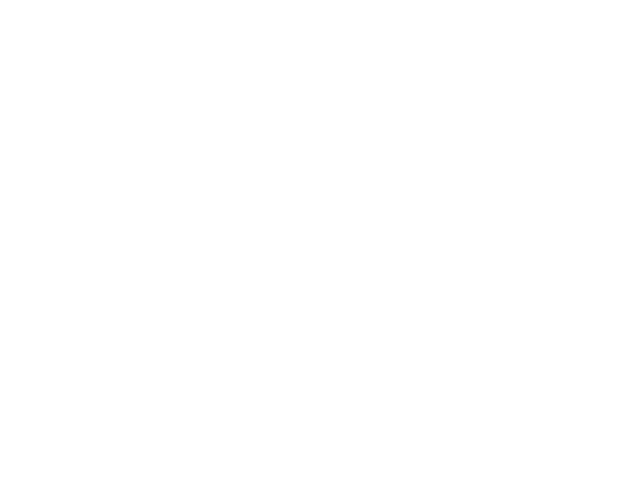
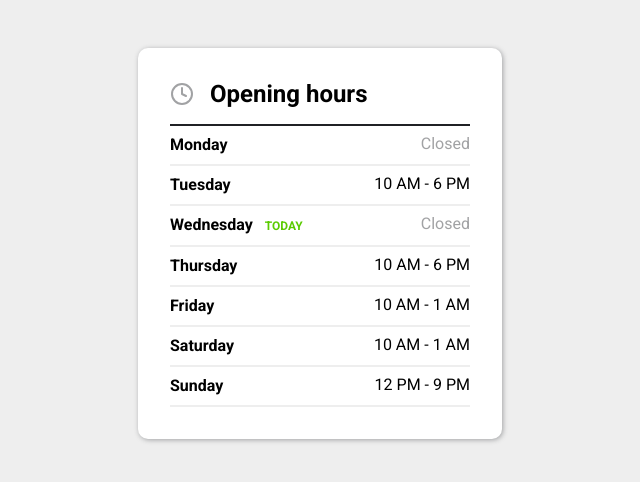
Before and after one commit to trangtmtran/app-template, a React (Create React App) app: page / in a window 1280 px wide. Shown: the top 482 px of the page, without its empty margins (320-960 px from the left). Built offline with nearby package versions, Linux system fonts and the light colour scheme.

Commit message:
Render opening hours

```diff
--- a/package.json
+++ b/package.json
@@ -11,9 +11,11 @@
     "@types/react": "^16.9.53",
     "@types/react-dom": "^16.9.8",
     "moment": "^2.29.1",
+    "node-sass": "^4.14.1",
     "react": "^16.14.0",
     "react-dom": "^16.14.0",
-    "react-scripts": "3.4.3",
+    "react-feather": "^2.0.8",
+    "react-scripts": "^4.0.0",
     "typescript": "^3.7.5"
   },
   "scripts": {
--- a/public/index.html
+++ b/public/index.html
@@ -15,6 +15,7 @@
       user's mobile device or desktop. See https://developers.google.com/web/fundamentals/web-app-manifest/
     -->
     <link rel="manifest" href="%PUBLIC_URL%/manifest.json" />
+    <link href="https://fonts.googleapis.com/css2?family=Roboto:wght@300;400;500;700&display=swap" rel="stylesheet">
     <!--
       Notice the use of %PUBLIC_URL% in the tags above.
       It will be replaced with the URL of the `public` folder during the build.
--- /dev/null
+++ b/src/features/app/App.module.scss
@@ -0,0 +1,13 @@
+@import '../variables.scss';
+
+.root {
+  display: flex;
+  width: 100%;
+  min-height: 100vh;
+  padding: 0;
+  margin: 0;
+  box-sizing: border-box;
+  justify-content: center;
+  background-color: $grey2;
+  font-family: $font-family;
+}
--- /dev/null
+++ b/src/features/app/App.tsx
@@ -0,0 +1,11 @@
+import React from 'react'
+import OpeningHours from '../openingHours/components/OpeningHours'
+import styles from './App.module.scss'
+
+const App = () => {
+  return <div className={styles.root}>
+    <OpeningHours />
+  </div>
+}
+
+export default App
--- /dev/null
+++ b/src/features/openingHours/components/OpeningHours.module.scss
@@ -0,0 +1,64 @@
+@import '../../variables.scss';
+
+.root {
+  margin: 3rem;
+  width: 300px;
+  height: fit-content;
+  box-shadow: 1px 1px 5px $grey3;
+  padding: 2rem;
+  border-radius: 10px;
+  background-color: $white;
+}
+
+.header {
+  display: flex;
+  align-items: center;
+  border-bottom: 2px solid $black;
+  padding-bottom: 1rem;
+
+  .icon {
+    color: $grey3;
+  }
+
+  .title {
+    font-size: $font-size-lg;
+    font-weight: 700;
+    margin-left: 1rem;
+  }
+}
+
+.day {
+  display: grid;
+  grid-template-columns: 1fr 1fr;
+  padding-top: 0.5rem;
+  padding-bottom: 0.5rem;
+  border-bottom: 2px solid $grey2;
+
+  .dayOfWeek {
+    text-transform: capitalize;
+    font-size: $font-size-md;
+    font-weight: 700;
+    line-height: 22px;
+  }
+
+  .openingHours {
+    text-align: right;
+    text-transform: capitalize;
+  }
+
+  .closedDay {
+    color: $grey3;
+    text-transform: lowercase;
+    &:first-letter {
+      text-transform: uppercase;
+    }
+  }
+
+  .today {
+    color: $green;
+    text-transform: uppercase;
+    margin-left: 0.75rem;
+    font-size: $font-size-sm;
+    font-weight: 700;
+  }
+}
--- a/src/features/openingHours/components/OpeningHours.tsx
+++ b/src/features/openingHours/components/OpeningHours.tsx
@@ -1,12 +1,53 @@
 import React from 'react'
+import { Clock } from 'react-feather'
 import { getOpeningHoursInAWeek } from '../../../server/server'
 import { getOpeningHoursDurations } from '../utils/getOpeningHoursDurations'
+import styles from './OpeningHours.module.scss'
+import { isToday } from '../utils/helperFunctions'
+import moment from 'moment'
+import { DayOfWeek } from '../../../common/models/openingHours'
 
 const OpeningHours: React.FC = () => {
   const openingHoursInAWeek = getOpeningHoursInAWeek()
   const openingHoursDurations = getOpeningHoursDurations(openingHoursInAWeek)
-  console.log(openingHoursInAWeek, openingHoursDurations)
-  return <div></div>
+
+  if (openingHoursDurations === null) {
+    return <div>No data</div>
+  }
+
+  return (
+    <div className={styles.root}>
+      <div className={styles.header}>
+        <Clock className={styles.icon} />
+        <div className={styles.title}>Opening hours</div>
+      </div>
+      <div className={styles.wrapper}>
+        {openingHoursDurations.map(({ weekDay, openingHours }, index) => {
+          const today = moment().format('dddd').toLowerCase() as DayOfWeek
+          return (
+            <div className={styles.day} key={index}>
+              <div className={styles.dayOfWeek}>
+                <span>{weekDay}</span>
+                {isToday(today, weekDay) && (
+                  <span className={styles.today}>today</span>
+                )}
+              </div>
+              <div className={styles.openingHours}>
+                {openingHours.map((openingHour, index) => (
+                  <div
+                    key={index}
+                    className={openingHour === 'CLOSED' ? styles.closedDay : ''}
+                  >
+                    {openingHour}
+                  </div>
+                ))}
+              </div>
+            </div>
+          )
+        })}
+      </div>
+    </div>
+  )
 }
 
 export default OpeningHours
--- a/src/features/openingHours/utils/getOpeningHoursDurations.ts
+++ b/src/features/openingHours/utils/getOpeningHoursDurations.ts
@@ -69,8 +69,8 @@ const convertToOpeningHoursString = (
         return { ...openingHoursInADay, openingHours: ['CLOSED'] }
       } else {
         const groupedOpenAndCloseTime = splitArrayIntoChunks(openingHours, 2)
-        const durations = groupedOpenAndCloseTime.map((pair) => {
-          const [open, close] = pair
+        const durations = groupedOpenAndCloseTime.map((openAndClosePair) => {
+          const [open, close] = openAndClosePair
           if (open === undefined || close === undefined) {
             return 'missing info' // TODO: should we print this or just silently fail
           }
--- a/src/features/openingHours/utils/helperFunctions.ts
+++ b/src/features/openingHours/utils/helperFunctions.ts
@@ -1,3 +1,5 @@
+import { DayOfWeek } from "../../../common/models/openingHours"
+
 function splitArrayIntoChunks<T>(array: T[], chunkSize: number): T[][] {
   const newArray = []
   const arrayLength = array.length
@@ -6,4 +8,8 @@ function splitArrayIntoChunks<T>(array: T[], chunkSize: number): T[][] {
   return newArray
 }
 
-export { splitArrayIntoChunks }
+const isToday = (todayString: DayOfWeek, dayOfWeek: DayOfWeek): boolean => {
+  return todayString === dayOfWeek
+}
+
+export { splitArrayIntoChunks, isToday }
--- /dev/null
+++ b/src/features/variables.scss
@@ -0,0 +1,13 @@
+// COLORS
+$black: #202125;
+$white: #FFFFFF;
+$green: #5BCB02;
+$grey1: #F8F8F8;
+$grey2: #EEEEEE;
+$grey3: #A1A2A4;
+
+// FONTS
+$font-family: 'Roboto', sans-serif;
+$font-size-lg: 24px;
+$font-size-md: 16px;
+$font-size-sm: 12px;
--- a/src/index.tsx
+++ b/src/index.tsx
@@ -1,11 +1,11 @@
 import React from 'react'
 import ReactDOM from 'react-dom'
-import OpeningHours from './features/openingHours/components/OpeningHours'
+import App from './features/app/App'
 import './index.css'
 
 ReactDOM.render(
   <React.StrictMode>
-    <OpeningHours />
+    <App />
   </React.StrictMode>,
   document.getElementById('root')
 )
--- a/tsconfig.json
+++ b/tsconfig.json
@@ -17,9 +17,11 @@
     "resolveJsonModule": true,
     "isolatedModules": true,
     "noEmit": true,
-    "jsx": "react"
+    "jsx": "react",
+    "noFallthroughCasesInSwitch": true
   },
   "include": [
-    "src", "prettier.config.js"
+    "src",
+    "prettier.config.js"
   ]
 }
```
Also changed, not shown: 2 other files (tests, documents, lock files or other folders).
